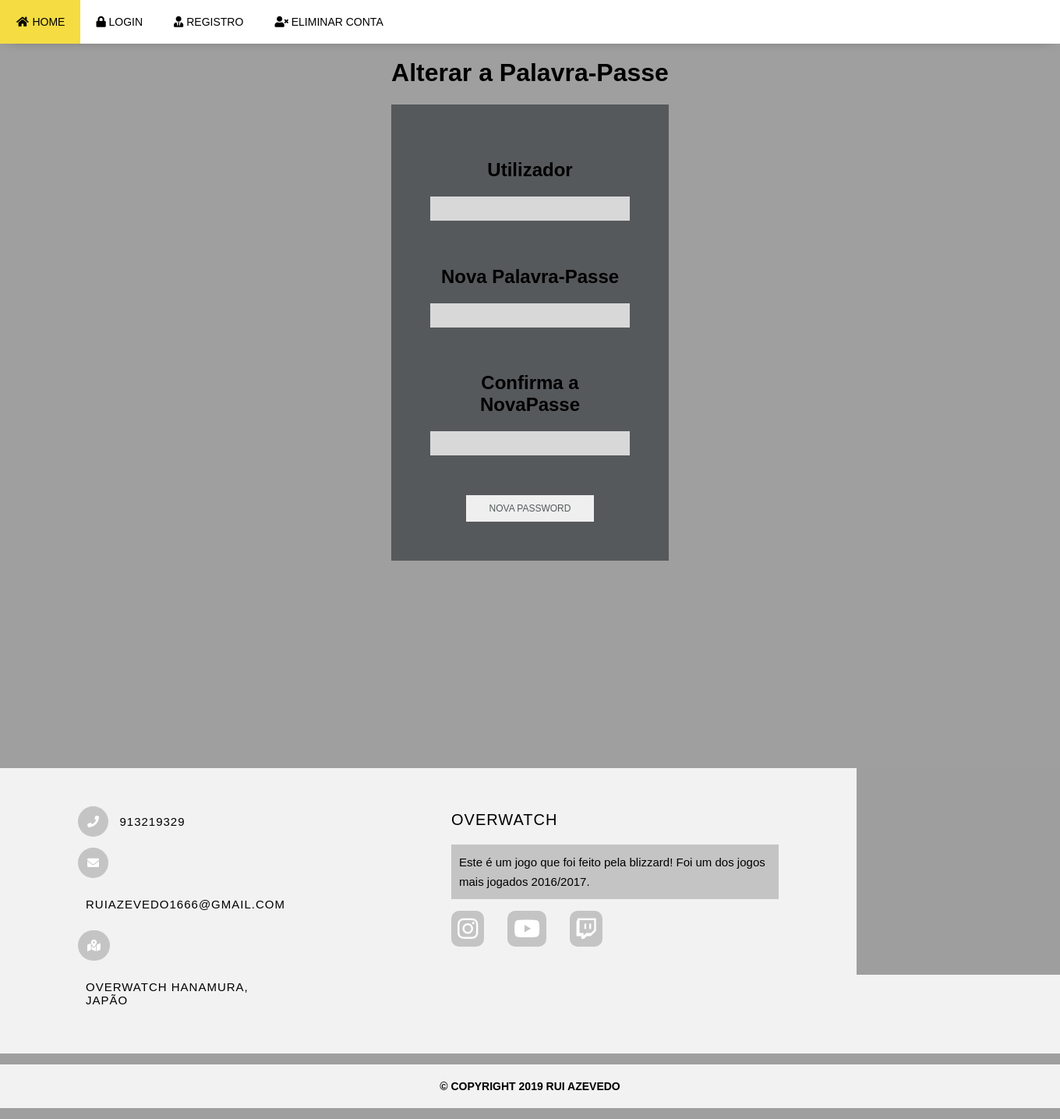
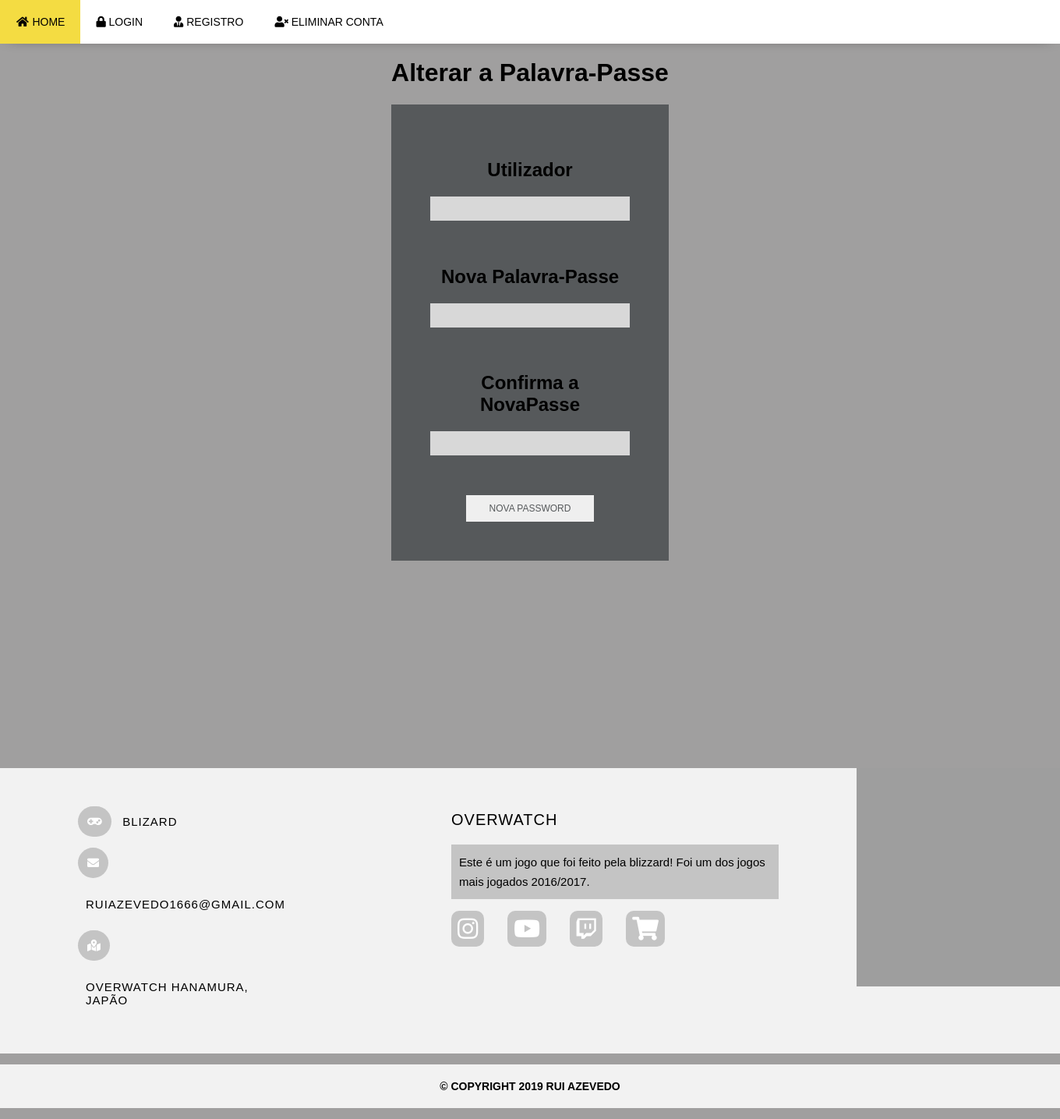
Before and after one commit to Ruizao/sqlite219104, a Flask app: page /newpass in a window 1360 px wide. Shown: the whole page at 78% size. Run offline with Flask 2, Linux system fonts and the light colour scheme; grey boxes are pictures that could not be loaded.

Commit message:
4ºaula 2metade 11-06-2019

```diff
--- a/static/style.css
+++ b/static/style.css
@@ -277,7 +277,7 @@ td {
 
 .imgd2{
     width:261px;
-    height:265px;
+    height:280px;
 }
 
 .footer-content-2 h2 {
--- a/templates/layout.html
+++ b/templates/layout.html
@@ -30,8 +30,8 @@
 <footer class="footer">
     <div class="icons">
         <div class="phone">
-            <i class="fas fa-phone"></i>
-            <p>913219329</p>
+            <i class="fas fa-gamepad"></i>
+            <p>Blizard</p>
         </div>
 
         <div class="email">
@@ -60,12 +60,15 @@
             <div>
                 <a href="https://www.twitch.tv/overwatchleague" target="_blank"><i class="fab fa-twitch"></i></a>
             </div>
+            <div>
+                <a href="https://www.instant-gaming.com/pt/2208-comprar-key-battlenet-overwatch/" target="_blank"><i class="fas fa-shopping-cart"></i></a>
+            </div>
         </div>
+    </div>
+    <div class="footer-img">
+        <div class="footer-img-2">
+            <img class="imgd2" src="/static/imag/hanamura.jpg">
         </div>
-            <div class="footer-img">
-            <div class="footer-img-2">
-                <img class="imgd2" src="/static/imag/hanamura.jpg">
-            </div>
 </footer>
 <p class="copyright">&copy; Copyright 2019 Rui Azevedo</p>
 </body>
```
